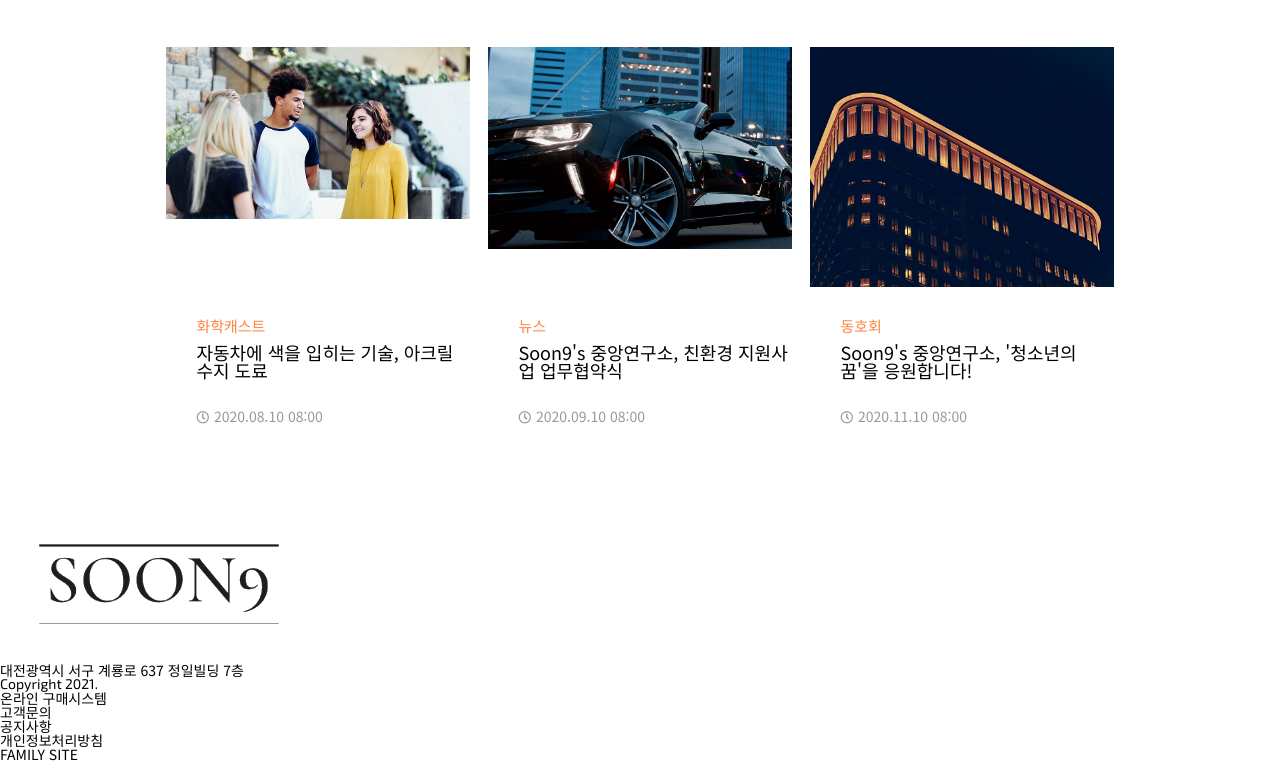
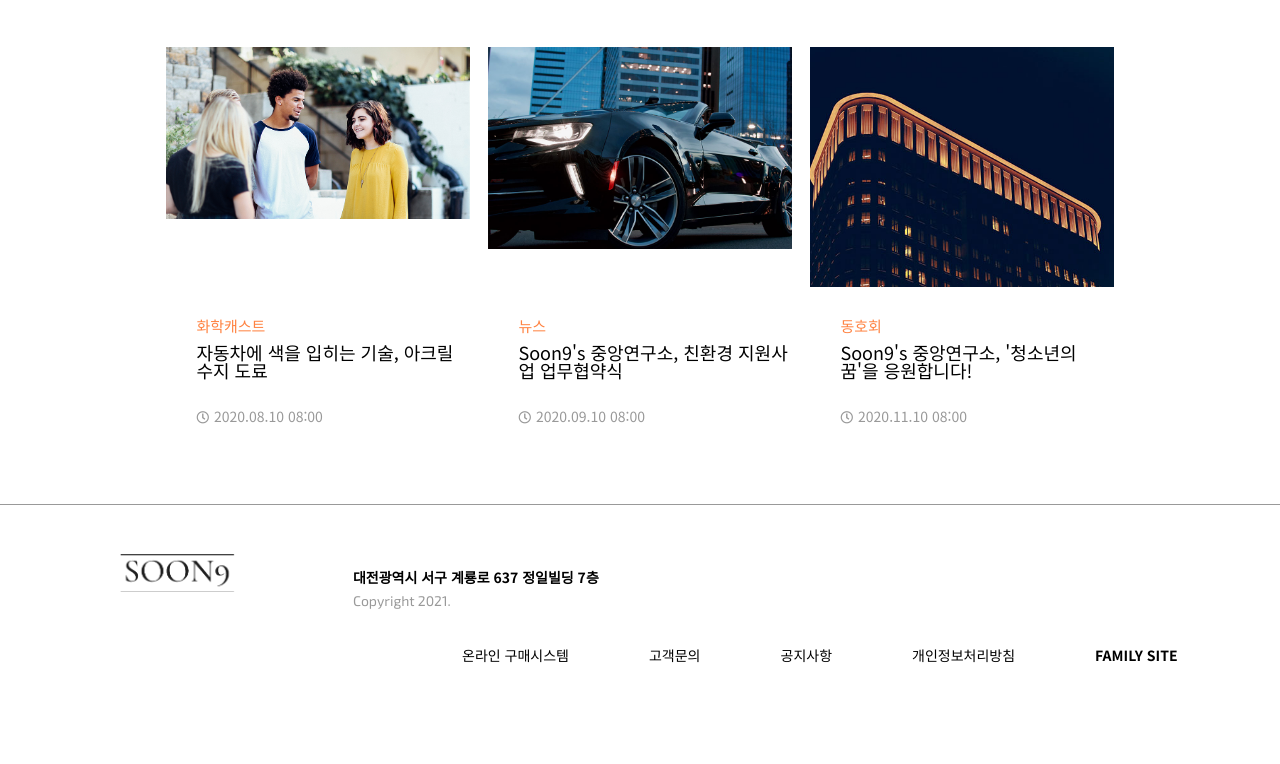
Before and after one commit to kokokaki/css_template_04, a plain HTML site: page index.html in a window 1280 px wide. Shown: the part 3426-4190 px from the top of the page. After the commit the page ends 4118 px from the top, so only its background shows below. Drawn offline with nearby package versions, Linux system fonts and the light colour scheme.

Commit message:
[21.11.17] footer

```diff
--- a/css/main.css
+++ b/css/main.css
@@ -467,3 +467,48 @@ section.sns ul li .bottom p.time i {
     margin-right: 5px;
     font-size: 0.9em;
 }
+
+/* footer style */
+footer {
+    border-top: 1px solid #999;
+    padding: 30px 0;
+}
+footer .inner {
+    width: 84%;
+    margin: 0 auto;
+}
+footer .inner .ft-logo {
+    float: left;
+    width: 14%;
+}
+footer .inner .ft-logo img {
+    width: 100%;
+}
+footer .inner .address {
+    float: left;
+    margin-left: 100px;
+    margin-top: 35px;
+}
+footer .inner .address li:first-child {
+    font-weight: 700;
+    margin-bottom: 10px;
+}
+footer .inner .address li:last-child {
+    color: #999;
+}
+
+footer .inner .list {
+    float: right;
+    margin-top: 40px;
+}
+footer .inner .list li {
+    float: left;
+    margin-left: 80px;
+}
+footer .inner .list li:last-child {
+    font-weight: 700;
+}
+footer .inner .list li a:hover {
+    color: #ff8342;
+    text-decoration: underline;
+}
```
